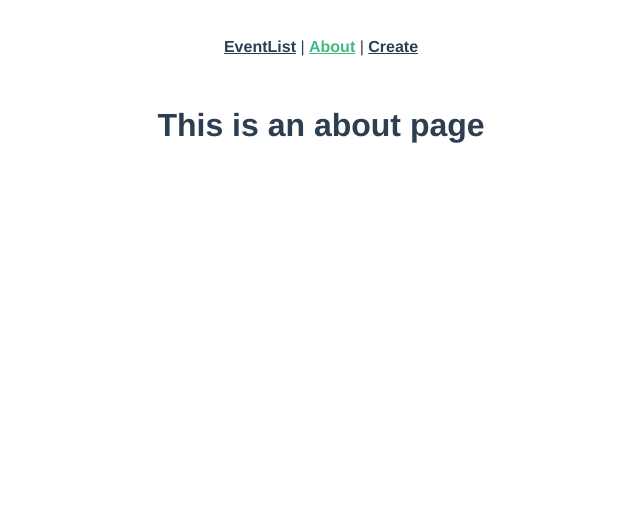
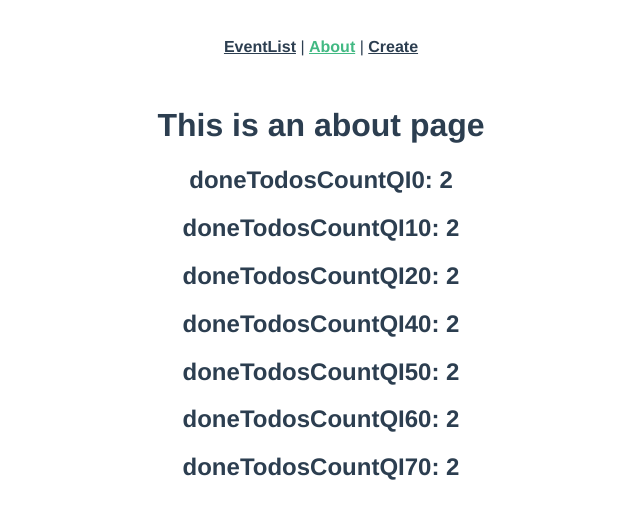
Before and after one commit to onildof/tamandua, a Vue app: page /about-us in a window 1280 px wide. Shown: the top 518 px of the page, without its empty margins (319-959 px from the left). Built offline with nearby package versions, Linux system fonts and the light colour scheme.

Commit message:
Refactoring Vuex with Map Helpers and Modules - wip

```diff
--- /dev/null
+++ b/src/services/todosHelper.js
@@ -0,0 +1,6 @@
+//criamos um objeto helper para não repetir código nas computed properties de mais de um componente
+export default {
+  doneTodosCountQI30() {
+    return this.$store.getters.doneTodosCount
+  },
+}
--- /dev/null
+++ b/src/services/todosHelper2.js
@@ -0,0 +1,6 @@
+//para outra forma de usar um objeto helper
+export default {
+  doneTodosCountQI50() {
+    return this.$store.getters.doneTodosCount
+  },
+}
--- /dev/null
+++ b/src/services/todosHelper3.js
@@ -0,0 +1,5 @@
+function doneTodosCountQI60() {
+  return this.$store.getters.doneTodosCount
+}
+//para mais outra forma de usar um arquivo helper. Aqui não estamos exportando um objeto, essas curly braces são apenas a sintaxe para exportar tudo em uma linha só ao invés de botar o prefixo export antes de cada função ou variável.
+export { doneTodosCountQI60 }
--- /dev/null
+++ b/src/services/todosHelper4.js
@@ -0,0 +1,5 @@
+function doneTodosCountQI70() {
+  return this.$store.getters.doneTodosCount
+}
+//para mais outra forma de usar um arquivo helper. Aqui não estamos exportando um objeto, essas curly braces são apenas a sintaxe para exportar tudo em uma linha só ao invés de botar o prefixo export antes de cada função ou variável.
+export { doneTodosCountQI70 }
--- a/src/store2/index.js
+++ b/src/store2/index.js
@@ -7,6 +7,12 @@ const storeConfiguration = {
     events: [],
     eventsCount: 0,
     event: null,
+    todos: [
+      { chore: 'Trim bushes', done: false },
+      { chore: 'Do dishes', done: false },
+      { chore: 'Clean pool', done: true },
+      { chore: 'Walk dog', done: true },
+    ],
   },
   mutations: {
     ADD_EVENT(state, event) {
@@ -60,6 +66,14 @@ const storeConfiguration = {
       }
     },
   },
+  getters: {
+    doneTodos(state) {
+      return state.todos.filter((todo) => todo.done)
+    },
+    doneTodosCount(state, getters) {
+      return getters.doneTodos.length
+    },
+  },
 }
 
 const defaultOverrides = {
--- a/src/views/About.vue
+++ b/src/views/About.vue
@@ -1,15 +1,63 @@
 <template>
   <div class="about">
     <h1>This is an about page</h1>
+    <h2>
+      <div>doneTodosCountQI0: {{ doneTodosCountQI0 }}</div>
+    </h2>
+    <h2>
+      <div>doneTodosCountQI10: {{ doneTodosCountQI10 }}</div>
+    </h2>
+    <h2>
+      <div>doneTodosCountQI20: {{ doneTodosCountQI20 }}</div>
+    </h2>
+    <h2>
+      <div>doneTodosCountQI40: {{ doneTodosCountQI40 }}</div>
+    </h2>
+    <h2>
+      <div>doneTodosCountQI50: {{ doneTodosCountQI50 }}</div>
+    </h2>
+    <h2>
+      <div>doneTodosCountQI60: {{ doneTodosCountQI60 }}</div>
+    </h2>
+    <h2>
+      <div>doneTodosCountQI70: {{ doneTodosCountQI70 }}</div>
+    </h2>
   </div>
 </template>
 <script>
+import defaultExport from '../services/todosHelper.js'
+import defaultExport2 from '../services/todosHelper2.js'
+import { doneTodosCountQI60 } from '../services/todosHelper3.js'
+import * as todosHelper4 from '../services/todosHelper4.js'
+
 export default {
   name: 'About',
   data() {
     return {
       callbackDeBeforeRouteEnterExecutado: false,
     }
+  },
+  computed: {
+    //estamos acessando o state diretamente
+    doneTodosCountQI0() {
+      return this.$store.state.todos.filter((todo) => todo.done).length
+    },
+    //estamos fazendo operações no resultado de um getter
+    doneTodosCountQI10() {
+      return this.$store.getters.doneTodos.length
+    },
+    //estamos repetindo esse código em todos os componentes que precisam usar esse getter
+    doneTodosCountQI20() {
+      return this.$store.getters.doneTodosCount
+    },
+    //estamos usando um objeto helper para não repetir código, mas com uma sintaxe escrota
+    doneTodosCountQI40: defaultExport.doneTodosCountQI30,
+    //estamos usando um objeto helper para não repetir código, mas com uma sintaxe um pouco menos escrota
+    ...defaultExport2,
+    //estamos usando um objeto helper para não repetir código, sem default export. Útil para quando iremos usar os exports do objeto em vários lugares do nosso código e queremos deixar visível para quem lê o que exatamente estamos importando. É tree-shakeable.
+    doneTodosCountQI60,
+    //estamos usando um objeto helper para não repetir código, sem default export. Mas não nos interessa listar o que foi importado, pq usaremos tudo, e apenas nessa linha de código. Quem ler o código vai ter que ir no outro arquivo pra saber o que importamos.
+    ...todosHelper4,
   },
   beforeRouteEnter(to, from, next) {
     console.log(`${from.name} > ${to.name}\tin-component\tbeforeRouteEnter()`)
--- a/src/views/EventList.vue
+++ b/src/views/EventList.vue
@@ -1,6 +1,9 @@
 <template>
   <div class="home">
     <h1 data-testid="event-list-title">Events for Good</h1>
+    <h2>
+      <div>doneTodosCountQI80: {{ doneTodos }}</div>
+    </h2>
     <router-link
       class="event-link"
       v-for="event in events"
@@ -30,6 +33,7 @@
 // @ is an alias to /src
 import EventCard from '@/components/EventCard.vue'
 import store2 from '@/store2'
+import { mapGetters } from 'vuex'
 
 export default {
   name: 'EventList',
@@ -58,6 +62,7 @@ export default {
     eventsCount() {
       return this.$store.state.eventsCount
     },
+    ...mapGetters(['doneTodosCount']),
   },
   beforeRouteEnter(to, from, next) {
     console.log(`${from.name} > ${to.name}\tin-component\tbeforeRouteEnter()`)
```
